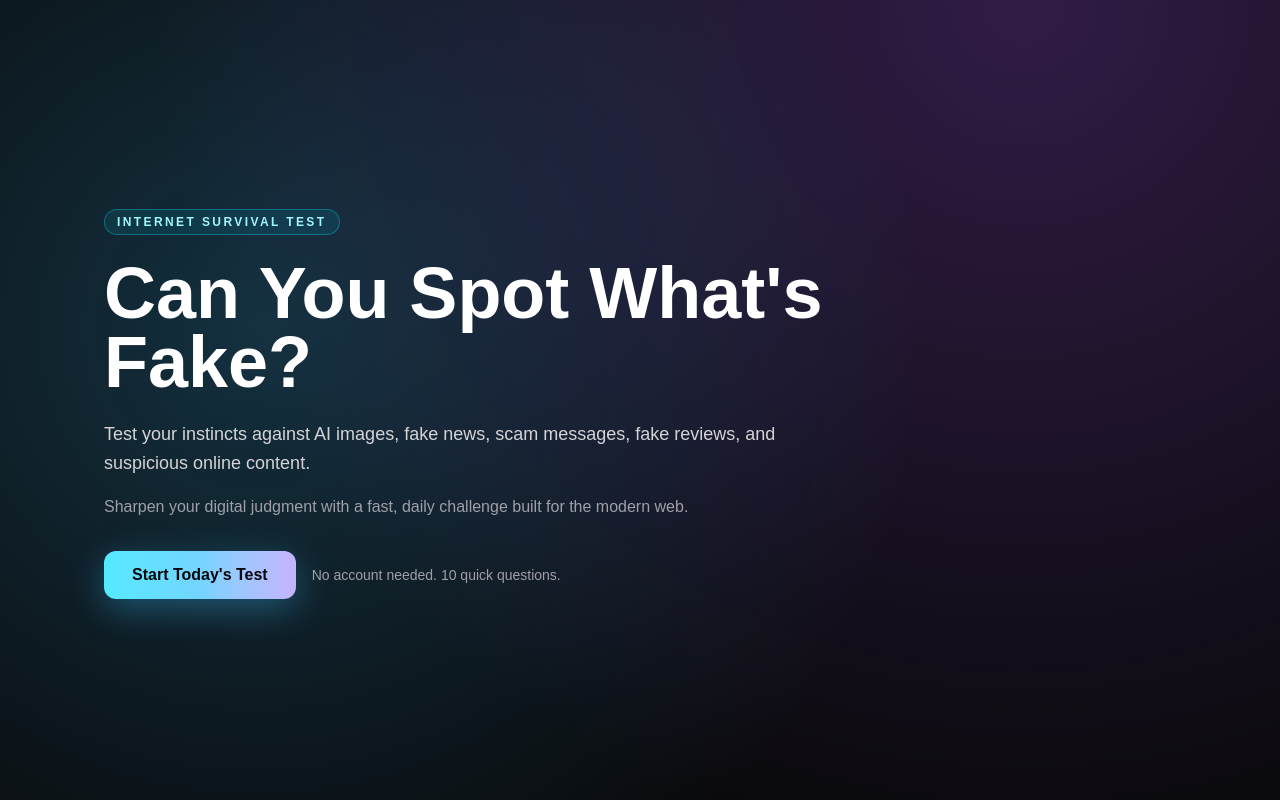
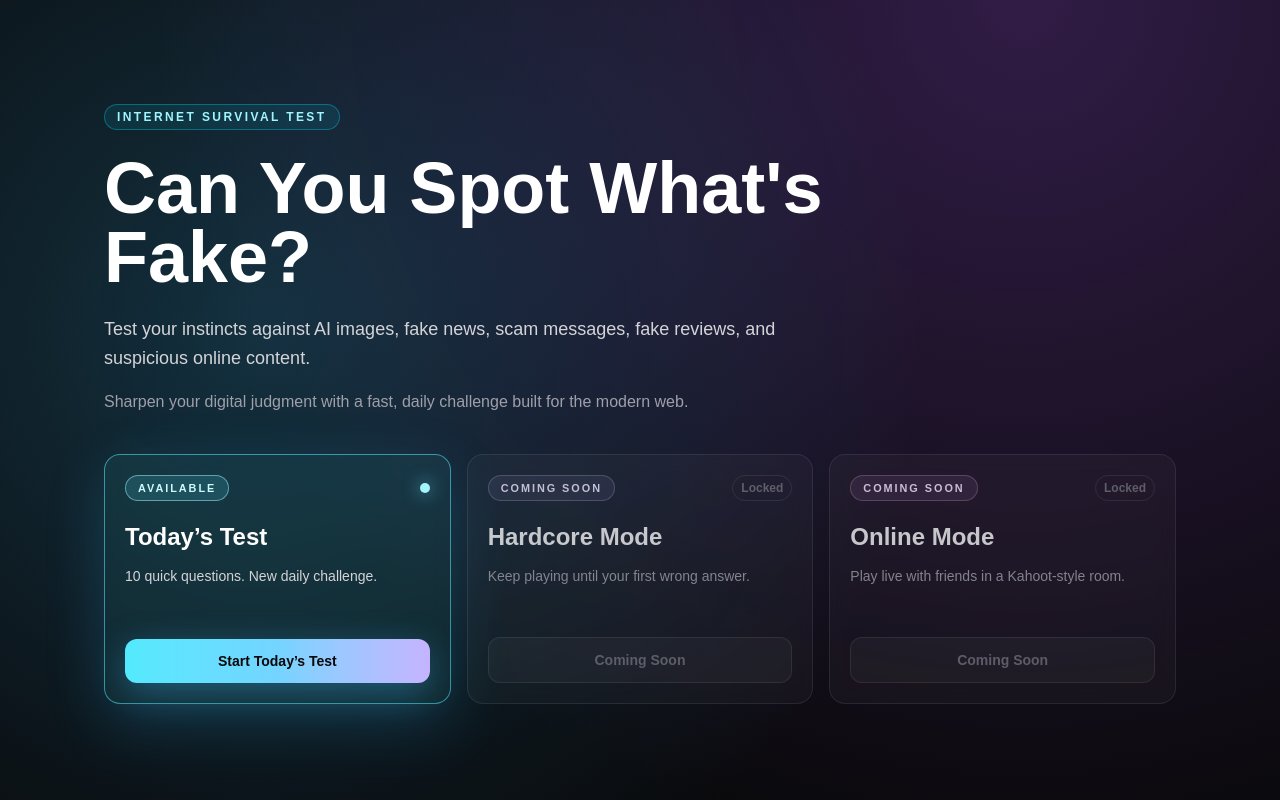
Before and after one commit to umutcanbirbir/fake-real-quiz, a Next.js app: page / in a window 1280 px wide. Shown: the top 800 px of the page. Built offline with nearby package versions, Linux system fonts and the light colour scheme.

Commit message:
Add landing page mode cards

```diff
--- a/app/page.tsx
+++ b/app/page.tsx
@@ -48,14 +48,69 @@ export default function Home() {
           <p className="mt-4 text-sm text-zinc-400 sm:text-base">
             Sharpen your digital judgment with a fast, daily challenge built for the modern web.
           </p>
-          <div className="mt-8 flex w-full flex-col gap-4 sm:w-auto sm:flex-row sm:items-center">
-            <Link
-              href="/quiz"
-              className="inline-flex items-center justify-center rounded-xl bg-gradient-to-r from-cyan-300 via-sky-300 to-violet-300 px-7 py-3 text-base font-extrabold text-zinc-950 shadow-[0_10px_35px_rgba(56,189,248,0.35)] transition hover:scale-[1.01] hover:brightness-105"
-            >
-              Start Today&apos;s Test
-            </Link>
-            <p className="text-sm text-zinc-400">No account needed. 10 quick questions.</p>
+          <div className="mt-10 grid w-full gap-4 lg:grid-cols-3">
+            <article className="relative flex min-h-[250px] flex-col rounded-2xl border border-cyan-300/55 bg-cyan-300/[0.08] p-5 shadow-[0_18px_60px_rgba(56,189,248,0.2)] backdrop-blur">
+              <div className="flex items-center justify-between gap-3">
+                <span className="rounded-full border border-cyan-200/50 bg-cyan-300/15 px-3 py-1 text-[0.68rem] font-bold uppercase tracking-[0.18em] text-cyan-100">
+                  Available
+                </span>
+                <span className="h-2.5 w-2.5 rounded-full bg-cyan-200 shadow-[0_0_18px_rgba(103,232,249,0.9)]" />
+              </div>
+              <h2 className="mt-5 text-2xl font-black text-white">Today&rsquo;s Test</h2>
+              <p className="mt-3 text-sm leading-relaxed text-zinc-300">
+                10 quick questions. New daily challenge.
+              </p>
+              <Link
+                href="/quiz"
+                className="mt-auto inline-flex items-center justify-center rounded-xl bg-gradient-to-r from-cyan-300 via-sky-300 to-violet-300 px-5 py-3 text-sm font-extrabold text-zinc-950 shadow-[0_10px_35px_rgba(56,189,248,0.35)] transition hover:scale-[1.01] hover:brightness-105"
+              >
+                Start Today&rsquo;s Test
+              </Link>
+            </article>
+
+            <article className="flex min-h-[250px] flex-col rounded-2xl border border-white/10 bg-white/[0.045] p-5 opacity-80 backdrop-blur">
+              <div className="flex items-center justify-between gap-3">
+                <span className="rounded-full border border-violet-200/25 bg-violet-300/10 px-3 py-1 text-[0.68rem] font-bold uppercase tracking-[0.18em] text-violet-100">
+                  Coming Soon
+                </span>
+                <span className="rounded-full border border-white/10 px-2 py-1 text-xs font-semibold text-zinc-500">
+                  Locked
+                </span>
+              </div>
+              <h2 className="mt-5 text-2xl font-black text-zinc-100">Hardcore Mode</h2>
+              <p className="mt-3 text-sm leading-relaxed text-zinc-400">
+                Keep playing until your first wrong answer.
+              </p>
+              <button
+                type="button"
+                disabled
+                className="mt-auto inline-flex cursor-not-allowed items-center justify-center rounded-xl border border-white/10 bg-white/[0.04] px-5 py-3 text-sm font-extrabold text-zinc-500"
+              >
+                Coming Soon
+              </button>
+            </article>
+
+            <article className="flex min-h-[250px] flex-col rounded-2xl border border-white/10 bg-white/[0.045] p-5 opacity-80 backdrop-blur">
+              <div className="flex items-center justify-between gap-3">
+                <span className="rounded-full border border-fuchsia-200/25 bg-fuchsia-300/10 px-3 py-1 text-[0.68rem] font-bold uppercase tracking-[0.18em] text-fuchsia-100">
+                  Coming Soon
+                </span>
+                <span className="rounded-full border border-white/10 px-2 py-1 text-xs font-semibold text-zinc-500">
+                  Locked
+                </span>
+              </div>
+              <h2 className="mt-5 text-2xl font-black text-zinc-100">Online Mode</h2>
+              <p className="mt-3 text-sm leading-relaxed text-zinc-400">
+                Play live with friends in a Kahoot-style room.
+              </p>
+              <button
+                type="button"
+                disabled
+                className="mt-auto inline-flex cursor-not-allowed items-center justify-center rounded-xl border border-white/10 bg-white/[0.04] px-5 py-3 text-sm font-extrabold text-zinc-500"
+              >
+                Coming Soon
+              </button>
+            </article>
           </div>
         </section>
 
```
